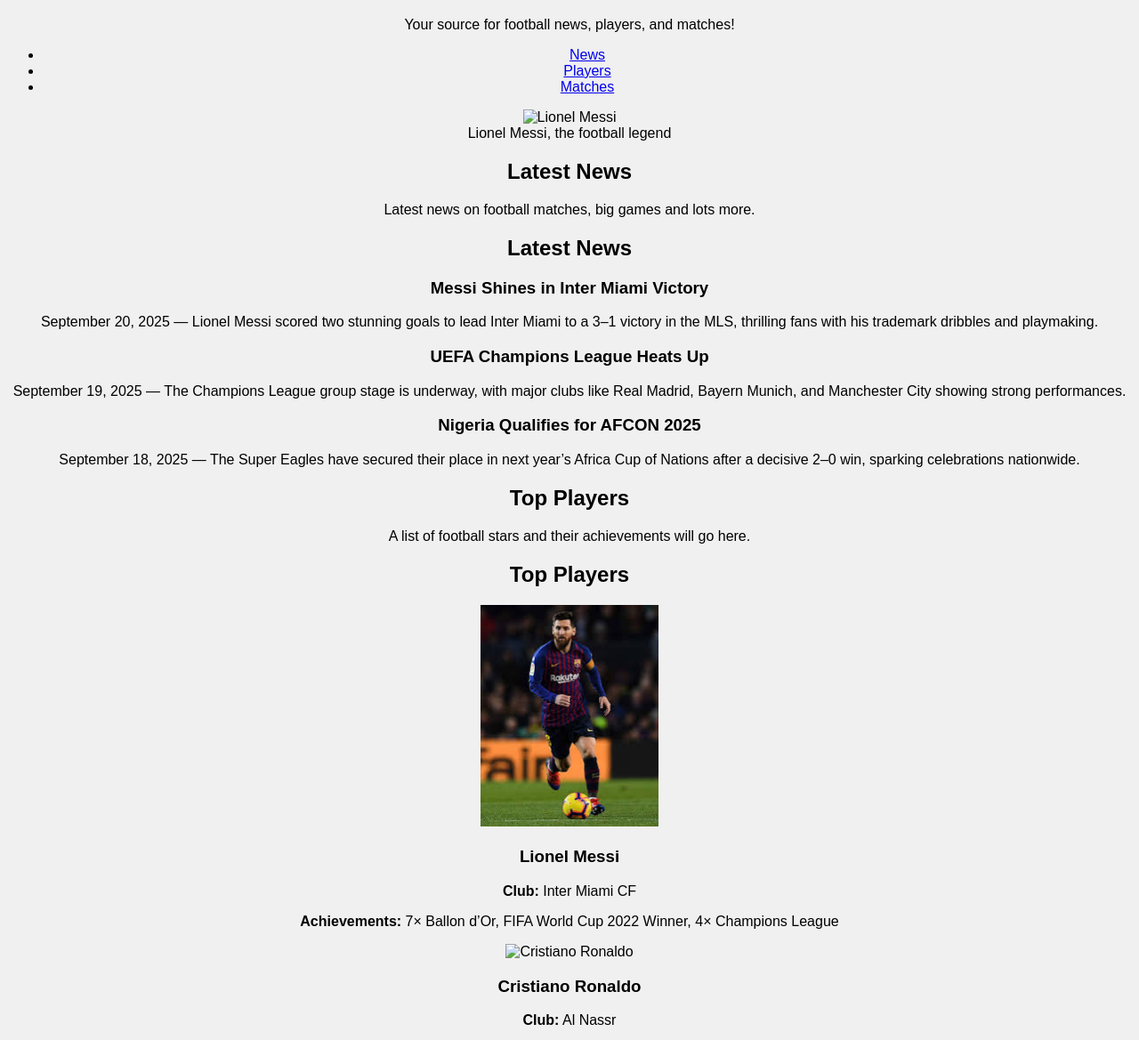
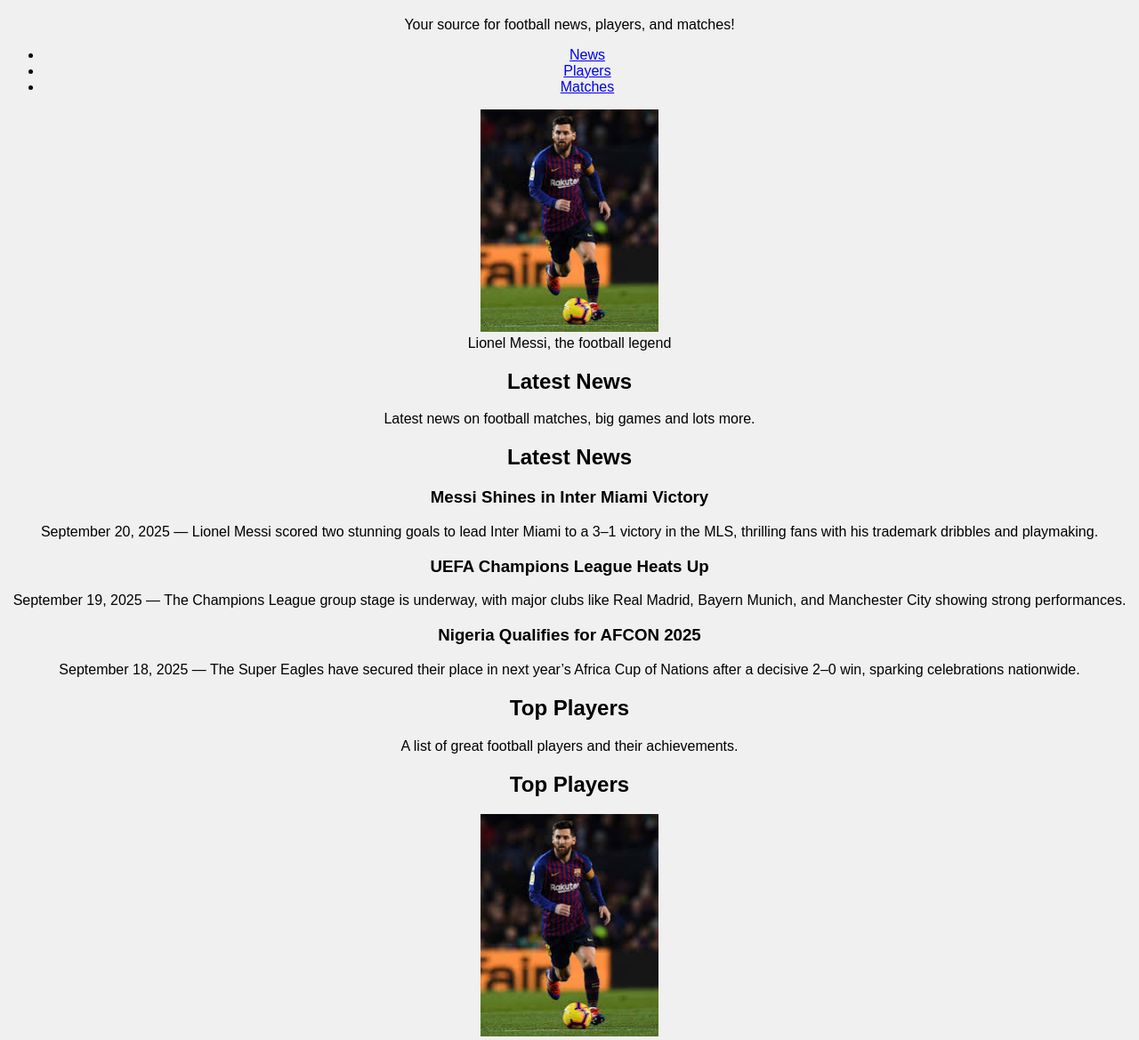
Before and after one commit to dacaptain01/dacaptain01.github.io, a plain HTML site: page index.html in a window 1280 px wide. Shown: the part 61-1230 px from the top of the page at 89% size. Drawn offline with Linux system fonts and the light colour scheme.

Commit message:
Update index.html

```diff
--- a/index.html
+++ b/index.html
@@ -22,7 +22,7 @@
     </ul>
   </nav>
 <figure style="text-align: center;">
-  <img src="lionel messi.jpg" alt="Lionel Messi" width="300">
+  <img src="images/lionel messi.jpg" alt="Lionel Messi" width="200">
   <figcaption>Lionel Messi, the football legend </figcaption>
 </figure>
 
@@ -57,7 +57,7 @@
     <!-- Players Section -->
     <section id="players">
       <h2>Top Players</h2>
-      <p>A list of football stars and their achievements will go here.</p>
+      <p>A list of great football players and their achievements.</p>
       <!-- Players Section -->
 <section id="players">
   <h2>Top Players</h2>
@@ -72,7 +72,7 @@
 
   <!-- Player 2 -->
   <div class="player-card">
-    <img src="images/cristiano-ronaldo.jpg" alt="Cristiano Ronaldo" width="200">
+    <img src="images/christiano-ronaldo.jpg" alt="Cristiano Ronaldo" width="200">
     <h3>Cristiano Ronaldo</h3>
     <p><strong>Club:</strong> Al Nassr</p>
     <p><strong>Achievements:</strong> 5× Ballon d’Or, UEFA Euro 2016 Winner, 5× Champions League</p>
```
